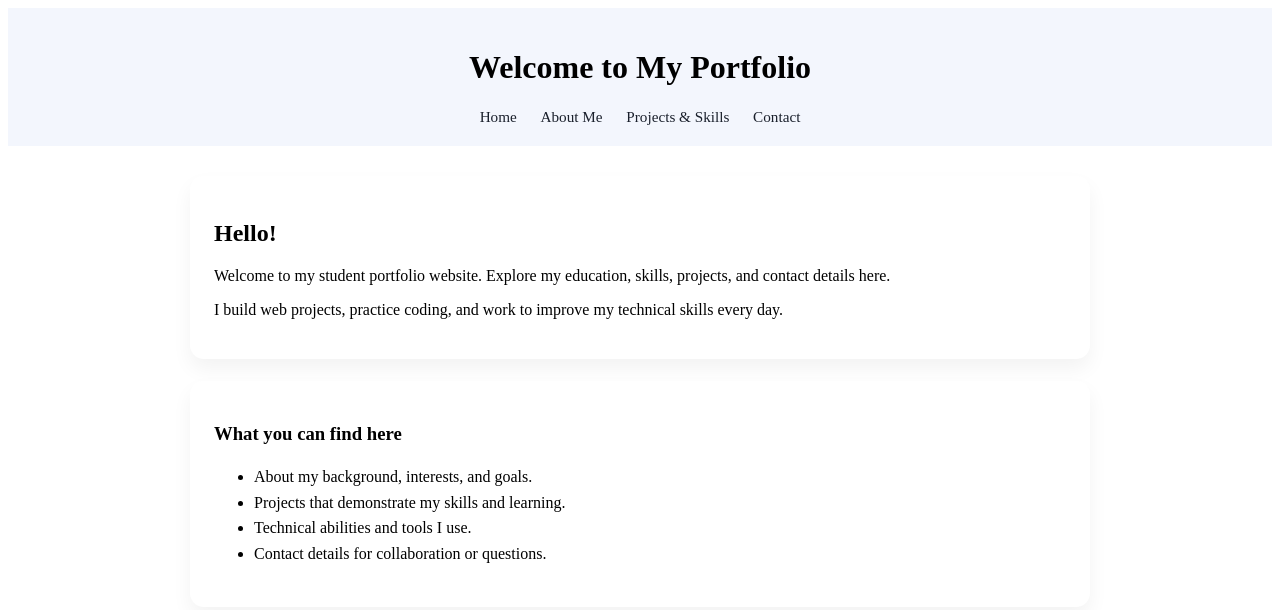
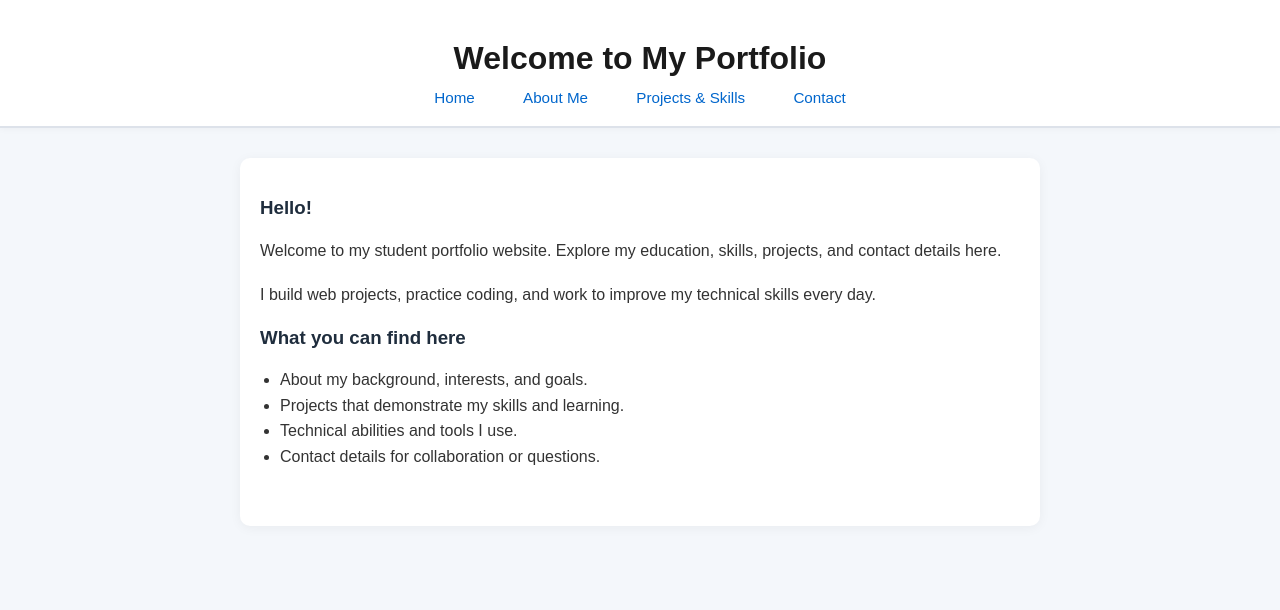
Before and after one commit to sanchitrai288-sudo/portfolio, a plain HTML site: page index.html in a window 1280 px wide. Drawn offline with Linux system fonts and the light colour scheme.

Commit message:
Refactor HTML structure and styles for portfolio

```diff
--- a/index.html
+++ b/index.html
@@ -3,24 +3,81 @@
 <head>
     <meta charset="UTF-8">
     <title>Home - Student Portfolio</title>
+    <style>
+        body {
+            font-family: Arial, sans-serif;
+            background: #f4f7fb;
+            color: #333;
+            margin: 0;
+            padding: 0;
+        }
+        center {
+            display: block;
+            text-align: center;
+            padding: 40px 20px 20px;
+            background: #fff;
+            box-shadow: 0 2px 8px rgba(0,0,0,0.05);
+        }
+        h1 {
+            margin: 0;
+            font-size: 2rem;
+            color: #1a1a1a;
+        }
+        nav {
+            margin-top: 12px;
+            font-size: 0.95rem;
+        }
+        nav a {
+            color: #0066cc;
+            text-decoration: none;
+            margin: 0 10px;
+            padding: 8px 12px;
+            transition: color 0.2s ease;
+        }
+        nav a:hover {
+            color: #004499;
+        }
+        hr {
+            border: none;
+            height: 1px;
+            background: #dde2ea;
+            margin: 0;
+        }
+        main {
+            max-width: 760px;
+            margin: 30px auto;
+            padding: 20px 20px 40px;
+            background: #fff;
+            border-radius: 10px;
+            box-shadow: 0 2px 12px rgba(0,0,0,0.05);
+        }
+        main h3 {
+            color: #1f2d3d;
+        }
+        main p {
+            line-height: 1.7;
+        }
+        ul {
+            line-height: 1.8;
+            padding-left: 20px;
+        }
+    </style>
 </head>
 <body>
-    <header style="text-align:center; padding:20px; background:#f3f6fd;">
+   <center>
         <h1>Welcome to My Portfolio</h1>
-        <nav style="margin-top:12px; font-size:0.95rem;">
-            <a href="index.html" style="margin:0 10px; text-decoration:none; color:#1a202c;">Home</a>
-            <a href="about.html" style="margin:0 10px; text-decoration:none; color:#1a202c;">About Me</a>
-            <a href="skills.html" style="margin:0 10px; text-decoration:none; color:#1a202c;">Projects & Skills</a>
-            <a href="contact.html" style="margin:0 10px; text-decoration:none; color:#1a202c;">Contact</a>
-        </nav>
-    </header>
-    <main style="max-width:900px; margin:30px auto; padding:0 20px;">
-        <section style="background:#ffffff; border-radius:14px; padding:24px; box-shadow:0 10px 20px rgba(0,0,0,0.05);">
-            <h2>Hello!</h2>
+        <nav>
+            <a href="index.html">Home</a>
+            <a href="about.html">About Me</a>
+            <a href="skills.html">Projects & Skills</a>
+            <a href="contact.html">Contact</a>
+        </nav></center>
+        <hr>
+        <hr>
+    <main>
+      <h3>Hello!</h3>
             <p>Welcome to my student portfolio website. Explore my education, skills, projects, and contact details here.</p>
             <p>I build web projects, practice coding, and work to improve my technical skills every day.</p>
-        </section>
-        <section style="margin-top:22px; background:#ffffff; border-radius:14px; padding:24px; box-shadow:0 10px 20px rgba(0,0,0,0.05);">
             <h3>What you can find here</h3>
             <ul style="line-height:1.6;">
                 <li>About my background, interests, and goals.</li>
@@ -28,7 +85,7 @@
                 <li>Technical abilities and tools I use.</li>
                 <li>Contact details for collaboration or questions.</li>
             </ul>
-        </section>
+
     </main>
 </body>
 </html>
```
